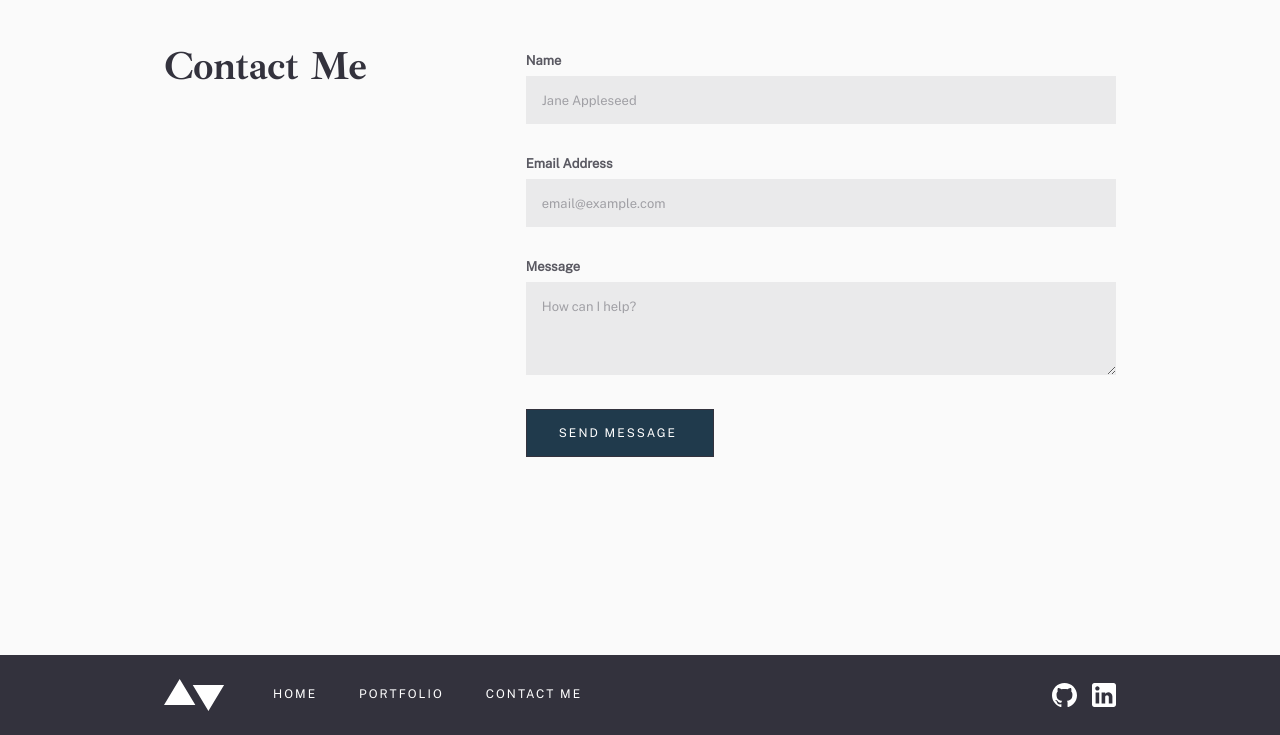
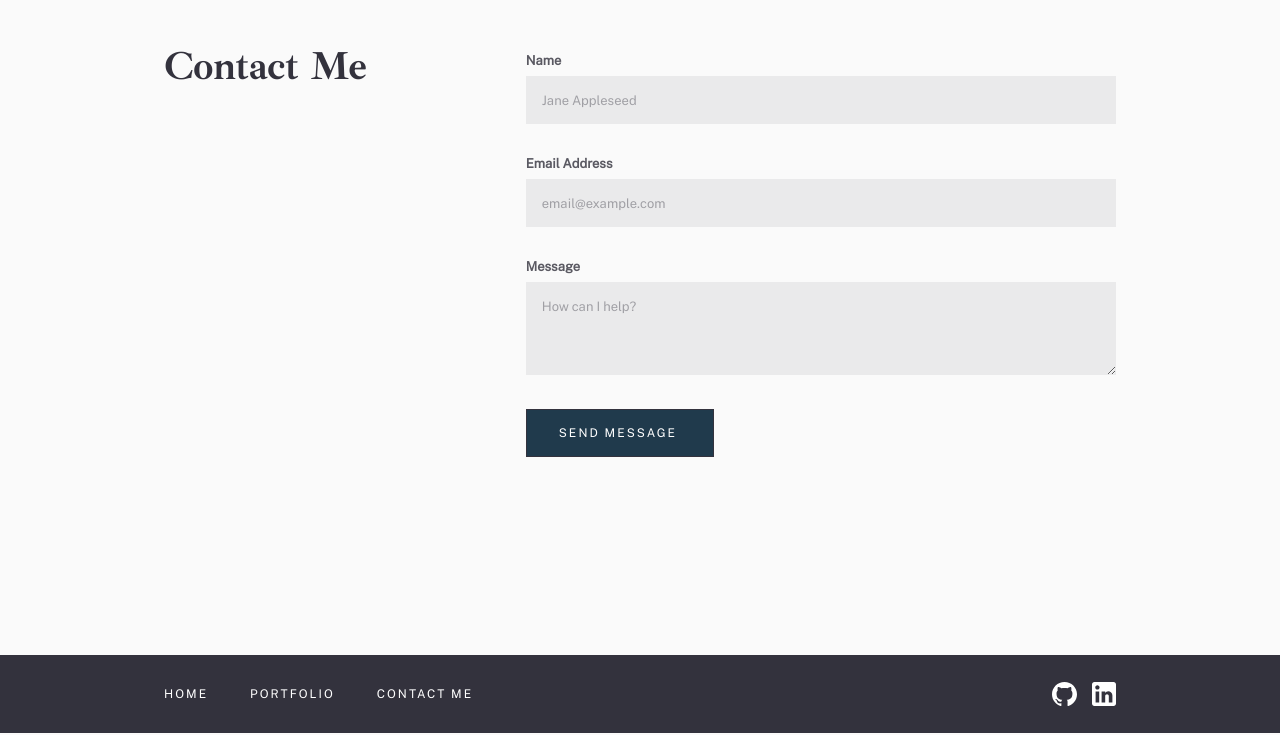
Before and after one commit to hooiyan/portfolio-site, a Gatsby site: page /contact/ in a window 1280 px wide. Shown: the part 507-1242 px from the top of the page. Built offline with nearby package versions, Linux system fonts and the light colour scheme; Gatsby itself is replaced by a stand-in of ours.

Commit message:
Remove default logo

```diff
--- a/src/components/FooterNav.jsx
+++ b/src/components/FooterNav.jsx
@@ -36,11 +36,18 @@ const FooterNavStyles = styled.section`
   a {
     color: var(--white);
   }
+
+  .logo {
+    color: var(--color-secondary-very-light-gray-hex);
+    font-size: 2rem;
+    font-weight: 700;
+    text-decoration: none;
+  }
 `;
 
 const FooterNav = () => (
   <FooterNavStyles className="footer-nav">
-    <Logo fill="var(--white)" />
+    {/* <Logo fill="var(--white)" /> */}
     <ul>
       <NavMenuItem>
         <Link to="/">Home</Link>
```
